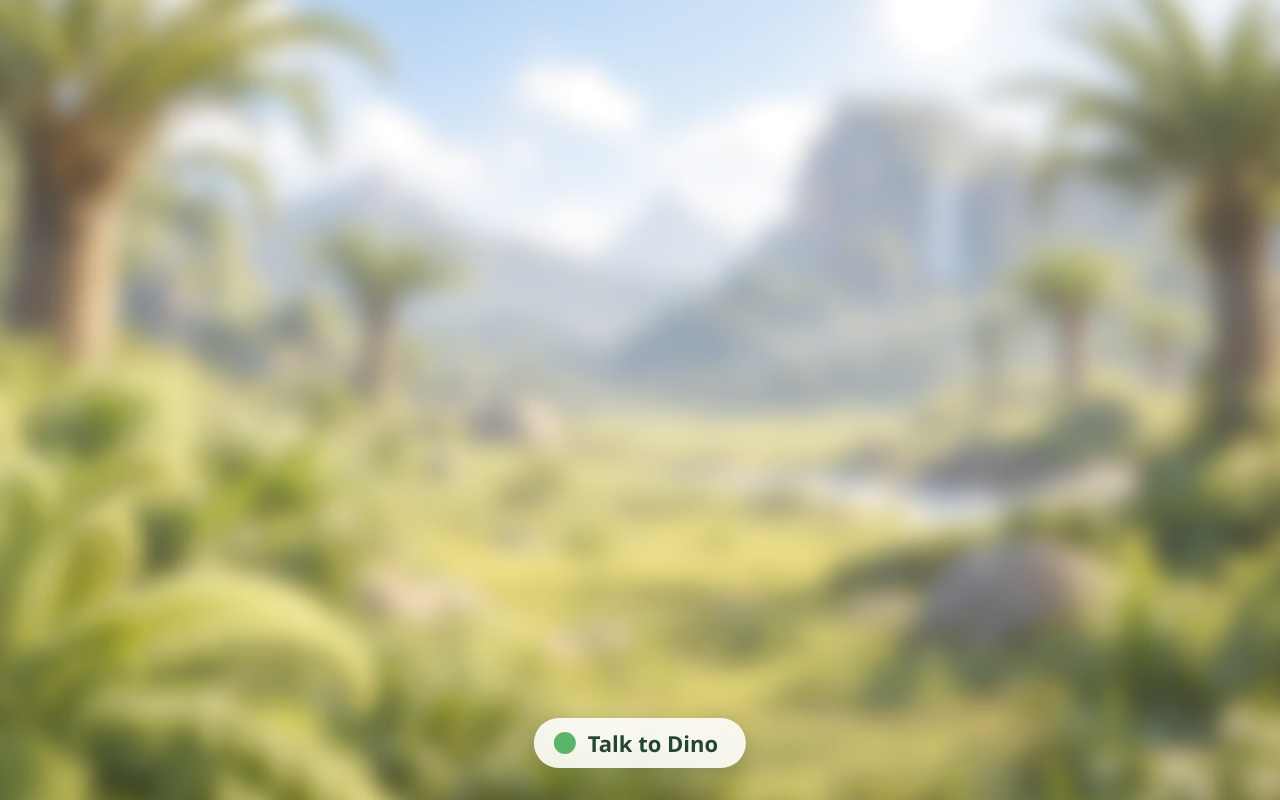
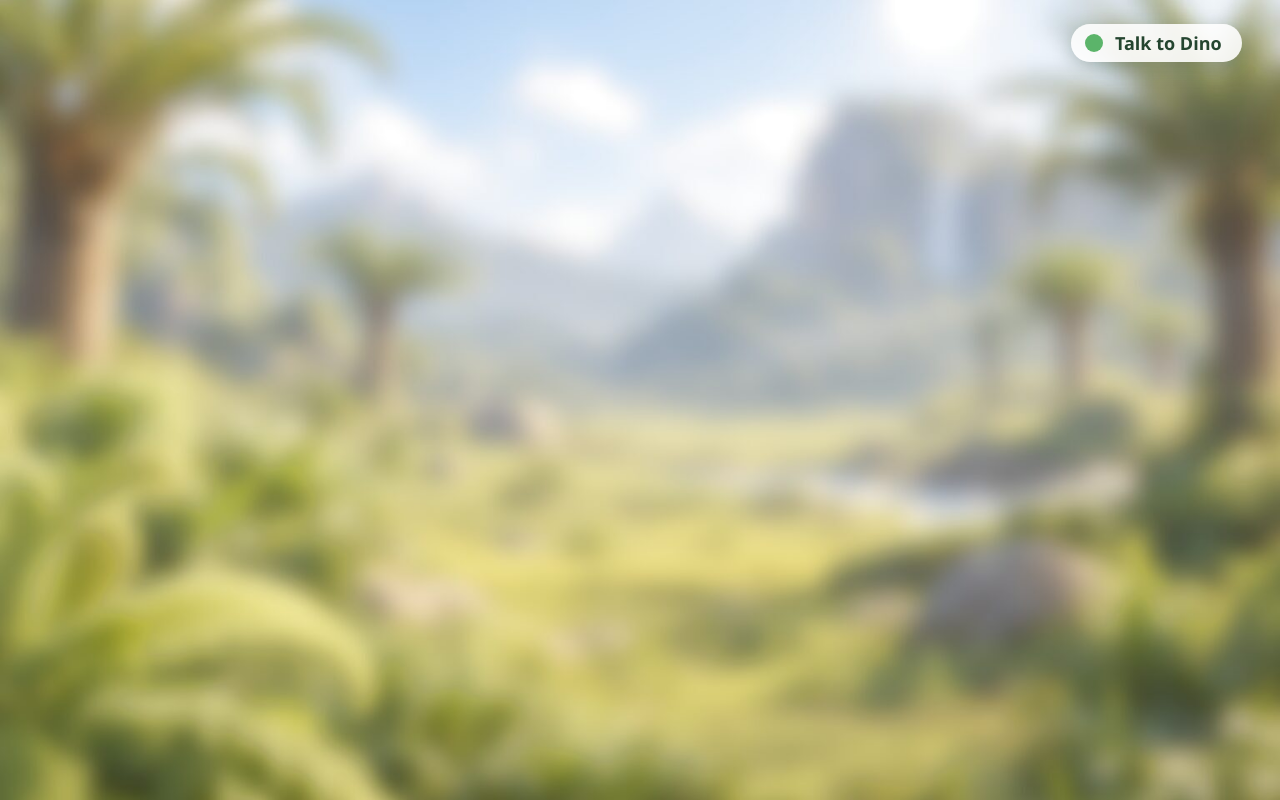
Before and after one commit to DisplayXR/hello-dino, a website: page index.html in a window 1280 px wide. Drawn offline with Linux system fonts and the light colour scheme.

Commit message:
Talk chip top right, smaller, clear of the 3D model
Co-Authored-By: Claude Opus 5.5 <noreply@anthropic.com>

```diff
--- a/style.css
+++ b/style.css
@@ -14,12 +14,12 @@ html, body { margin: 0; height: 100%; background: var(--bg); overflow: hidden; }
   background: rgba(20, 30, 26, 0.72); color: #fff; font: 12px/1.4 ui-monospace, Menlo, monospace;
   pointer-events: none; z-index: 10; }
 
-/* Talk to Dino: one big friendly button, bottom centre, off the dinosaur. */
-#talk { position: absolute; left: 50%; bottom: 4vh; transform: translateX(-50%); z-index: 5;
-  display: flex; align-items: center; gap: 12px; padding: 14px 28px 14px 20px; border: 0; border-radius: 999px;
-  background: rgba(255, 255, 255, 0.88); color: #24452f; font: 600 22px/1 ui-rounded, "Segoe UI", system-ui, sans-serif;
+/* Talk to Dino: one friendly chip, top right, clear of the dinosaur and the 3D canvas centre. */
+#talk { position: absolute; top: 3vh; right: 3vw; z-index: 5;
+  display: flex; align-items: center; gap: 12px; padding: 10px 20px 10px 14px; border: 0; border-radius: 999px;
+  background: rgba(255, 255, 255, 0.88); color: #24452f; font: 600 18px/1 ui-rounded, "Segoe UI", system-ui, sans-serif;
   box-shadow: 0 6px 20px rgba(20, 50, 30, 0.25); cursor: pointer; }
-#talk i { width: 22px; height: 22px; border-radius: 50%; background: #5bb46a; flex: none; }
+#talk i { width: 18px; height: 18px; border-radius: 50%; background: #5bb46a; flex: none; }
 #talk[data-state="listening"] i, #talk[data-state="hearing"] i { animation: talk-pulse 1.2s ease-in-out infinite; }
 #talk[data-state="speaking"] i { background: #f0a43a; animation: talk-pulse 0.5s ease-in-out infinite; }
 #talk[data-state="thinking"] i, #talk[data-state="connecting"] i { background: #9bb7a3; }
```
